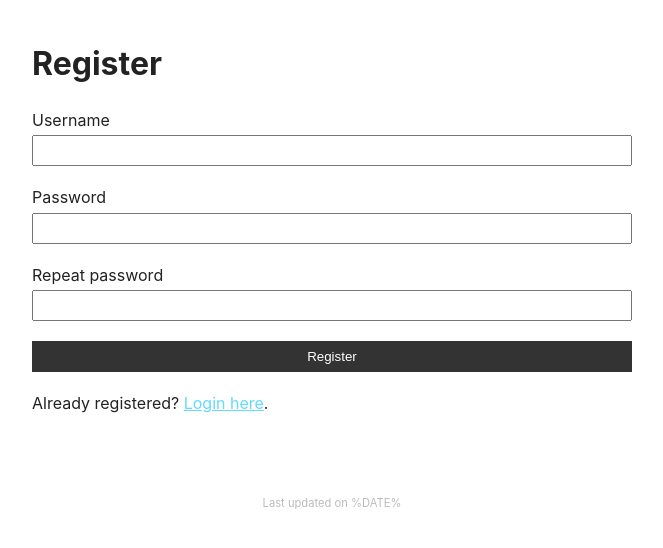
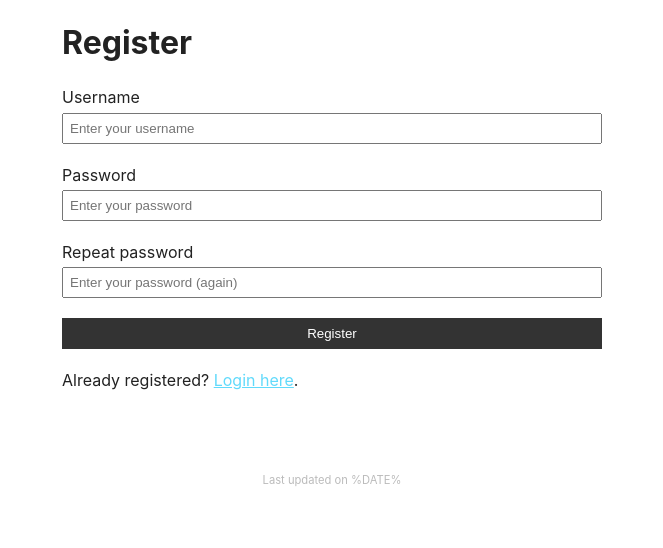
Before and after one commit to dannyvankooten/pull-app, a React (Create React App) app in the folder client/: page /register in a window 1280 px wide. Shown: the top 548 px of the page, without its empty margins (308-971 px from the left). Built offline with nearby package versions, Linux system fonts and the light colour scheme; no server answers.

Commit message:
catch all errors in async handlers.

```diff
--- a/client/src/App.css
+++ b/client/src/App.css
@@ -1,11 +1,12 @@
 .app {
   vertical-align: middle;
   width: 100%;
-  max-width: 640px;
+  max-width: 580px;
   padding: 20px;
   margin-left: auto;
   margin-right: auto;
 }
+.menu {margin-bottom: 20px;}
 
 .menu a {
   padding: 6px 12px;
@@ -19,6 +20,10 @@
   color: #333;
     text-decoration: none;
 
+}
+
+h1, h2, h3 {
+	margin: 0;
 }
 
 input, button {
@@ -79,9 +84,9 @@ label {
   min-width: 100px;
 }
 
+.notice-warning { color: red; }
 
 .activity-list {
-  margin-top: 40px;
   color: #999;
   font-size: 0.8em;
 }
--- a/client/src/App.js
+++ b/client/src/App.js
@@ -12,22 +12,28 @@ import api from './lib/api.js';
 const history = createBrowserHistory();
 
 class App extends React.Component {
-
   constructor(props) {
-    super(props)
-
+    super(props);
     this.state = {
       user: null
-    }
+    };
+    this.onLogin = this.onLogin.bind(this);
 
     api.get('/session')
       .then(user => {
-        this.setState({user})
+        this.setState({user});
 
         if (!user) {
-          history.push('/login')
-        }
+        	history.push('/login')
+        } else if(['/login', '/register'].indexOf(history.location.pathname) > -1) {
+        	history.push('/')
+		}
       })
+  }
+
+  onLogin(state) {
+  	this.setState(state);
+  	history.push('/');
   }
 
   render() {
@@ -45,8 +51,8 @@ class App extends React.Component {
               <Route path="/" exact component={Track} />
               <Route path="/feed" component={Feed} />
               <Route path="/stats" component={Stats} />
-              <Route path="/login" render={props => <Login onSuccess={s => this.setState(s) } />} />
-              <Route path="/register" render={props => <Register onSuccess={s => this.setState(s) } />} />
+              <Route path="/login" render={props => <Login onSuccess={this.onLogin} />} />
+              <Route path="/register" render={props => <Register onSuccess={this.onLogin} />} />
             </div>
 
         </Router>
--- /dev/null
+++ b/client/src/components/Chart.js
@@ -0,0 +1,10 @@
+import React from 'react';
+import './Chart.css';
+
+class Chart extends React.Component {
+	render() {
+		return '';
+	}
+}
+
+export default Chart;
--- a/client/src/components/Feed.js
+++ b/client/src/components/Feed.js
@@ -24,12 +24,15 @@ class Feed extends React.Component {
 
   render() {
   	return (
-  		<div className="feed activity-list">
+  		<div className="feed">
+			<h1>Activity feed</h1>
+			<div className={"activity-list margin-s"}>
   			 {this.state.activities.map(a => (
-            <div key={`activity-${a.id}`}>
-              <strong>{a.username}</strong> did <strong>{a.repetitions}</strong> reps <span className="activity-ts"><TimeAgo datetime={a.date} /></span>
-            </div>
-        ))}
+				<div key={`activity-${a.id}`}>
+				  <strong>{a.username}</strong> did <strong>{a.repetitions}</strong> reps <span className="activity-ts"><TimeAgo datetime={a.date} /></span>
+				</div>
+        	))}
+			</div>
   		</div>
   	)
   }
--- a/client/src/components/Login.js
+++ b/client/src/components/Login.js
@@ -5,10 +5,11 @@ import api from './../lib/api.js';
 
 class Login extends React.Component {
 	constructor(props) {
-		super(props)
+		super(props);
 
-		this.submit = this.submit.bind(this)
-		this.state = {}
+		this.submit = this.submit.bind(this);
+		this.state = {};
+		console.log(props.history)
 	}
 
 	submit(evt) {
@@ -20,15 +21,14 @@ class Login extends React.Component {
 			password: form.password.value,
 		}).then(user => {
 			if (!user) {
-				this.setState({ error: 'Invalid credentials.'})
+				this.setState({ error: 'Invalid credentials.'});
 				return;
 			}
 
 			this.props.onSuccess({
 				authenticated: true,
 				user: user
-			})
-			this.props.history.push('/')
+			});
 		})
 	}
 
@@ -38,13 +38,13 @@ class Login extends React.Component {
 			<h1>Login</h1>
 			<form method="post" onSubmit={this.submit}>
 				<div className="margin-s">
-					<label>Username</label>
-					<input type="text" name="username"/>
+					<label htmlFor="login-username" >Username</label>
+					<input type="text" name="username" id="login-username" placeholder="Enter your username" required />
 				</div>
 
 				<div className="margin-s">
-					<label>Password</label>
-					<input type="password" name="password" />
+					<label htmlFor="login-password">Password</label>
+					<input type="password" name="password" id="login-password" placeholder="Enter your password"  required />
 				</div>
 
 				<div className="margin-s">
--- a/client/src/components/Register.js
+++ b/client/src/components/Register.js
@@ -4,9 +4,8 @@ import api from './../lib/api.js';
 
 class Register extends React.Component {
 	constructor(props) {
-		super(props)
-
-		this.submit = this.submit.bind(this)
+		super(props);
+		this.submit = this.submit.bind(this);
 		this.state = {}
 	}
 
@@ -15,7 +14,7 @@ class Register extends React.Component {
 		const form = evt.target;
 
 		if (form.password.value !== form.password_confirmation.value) {
-			this.setState({error: "Passwords do not match."})
+			this.setState({error: "Passwords do not match."});
 			return
 		}
 
@@ -25,12 +24,12 @@ class Register extends React.Component {
 			passwordConfirmation: form.password_confirmation.value,
 		}).then(user => {
 			if (!user) {
+				this.setState({error: "Whoops. Something went wrong."});
 				return;
 			}
 
-			this.props.onSuccess({authenticated: true, user: user})
-			this.props.history.push('/')
-		})
+			this.props.onSuccess({authenticated: true, user: user});
+		}).catch(err => this.setState({error: "Whoops. Something went wrong."}))
 	}
 
 	render() {
@@ -39,18 +38,18 @@ class Register extends React.Component {
 			<h1>Register</h1>
 			<form method="POST" onSubmit={this.submit}>
 				<div className="margin-s">
-					<label>Username</label>
-					<input type="text" name="username" required minLength="2" />
+					<label htmlFor="register-username">Username</label>
+					<input type="text" name="username" id={"register-username"} placeholder={"Enter your username"} required minLength="2" />
 				</div>
 
 				<div className="margin-s">
-					<label>Password</label>
-					<input type="password" name="password" required minLength="6" maxLength="72" />
+					<label htmlFor={"register-password"}>Password</label>
+					<input type="password" name="password" id={"register-password"} placeholder={"Enter your password"} required minLength="6" maxLength="72" />
 				</div>
 
 				<div className="margin-s">
-					<label>Repeat password</label>
-					<input type="password" name="password_confirmation" required minLength="6" maxLength="72" />
+					<label htmlFor={"register-password-confirmation"}>Repeat password</label>
+					<input type="password" name="password_confirmation" id={"register-password-confirmation"} placeholder={"Enter your password (again)"} required minLength="6" maxLength="72" />
 				</div>
 
 				<div className="margin-s">
--- a/client/src/components/Stats.js
+++ b/client/src/components/Stats.js
@@ -1,15 +1,18 @@
 import React from 'react';
 import './Stats.css';
 import api from './../lib/api.js';
-const empty = { average: 0, total: 0, biggest: 0 }
+import Chart from './Chart.js';
+
+const empty = { average: 0, total: 0, biggest: 0 };
+
 class Stats extends React.Component {
-
 	constructor(props) {
-		super(props)
+		super(props);
 		this.state = {
 			week: empty,
 			month: empty,
-			year: empty
+			year: empty,
+			perDay: [],
 		}
 	}
 
@@ -23,6 +26,8 @@ class Stats extends React.Component {
 	render() {
 		return (<div className="stats">
 			<h1>Stats</h1>
+
+			<Chart data={this.state.perDay} />
 
 			<table>
 				<tbody>
--- a/client/src/components/Track.js
+++ b/client/src/components/Track.js
@@ -16,12 +16,12 @@ class Track extends React.Component {
   }
 
   componentDidMount() {
-    api.get('/activities')
+    api.get('/activities?limit=10')
     .then((activities) => {
       activities = activities.map(a => {
-        a.date = api.date(a.timestamp)
+        a.date = api.date(a.timestamp);
         return a;
-      })
+      });
       this.setState({activities})
     })
   }
@@ -33,7 +33,7 @@ class Track extends React.Component {
     api.post('/activities', {
     	repetitions: this.state.count
     }).then((activity) => {
-    	activity.date = api.date(activity.timestamp)
+    	activity.date = api.date(activity.timestamp);
 
         this.setState({
            activities: [activity, ...this.state.activities],
@@ -70,7 +70,7 @@ class Track extends React.Component {
 			<div>
         <button onClick={this.save} className="button">{this.state.buttonText}</button>
       </div>
-      <div className="activity-list">
+      <div className="activity-list margin-s">
         {this.state.activities.map(a => (
             <div key={`activity-${a.id}`}>
               <strong>you</strong> did <strong>{a.repetitions}</strong> reps <span className="activity-ts"><TimeAgo datetime={a.date} /></span>
--- a/client/src/lib/api.js
+++ b/client/src/lib/api.js
@@ -6,9 +6,7 @@ function request(method, path, args) {
           'Accept': 'application/json',
         }
    }};
-
   const base = window.location.hostname === 'localhost' ? 'http://localhost:3001' : '';
-
   return window.fetch(base + path, args)
       .then(r => r.json())
 }
```
Also changed, not shown: client/src/components/Chart.css (added), 2 other files (tests, documents, lock files or other folders).
